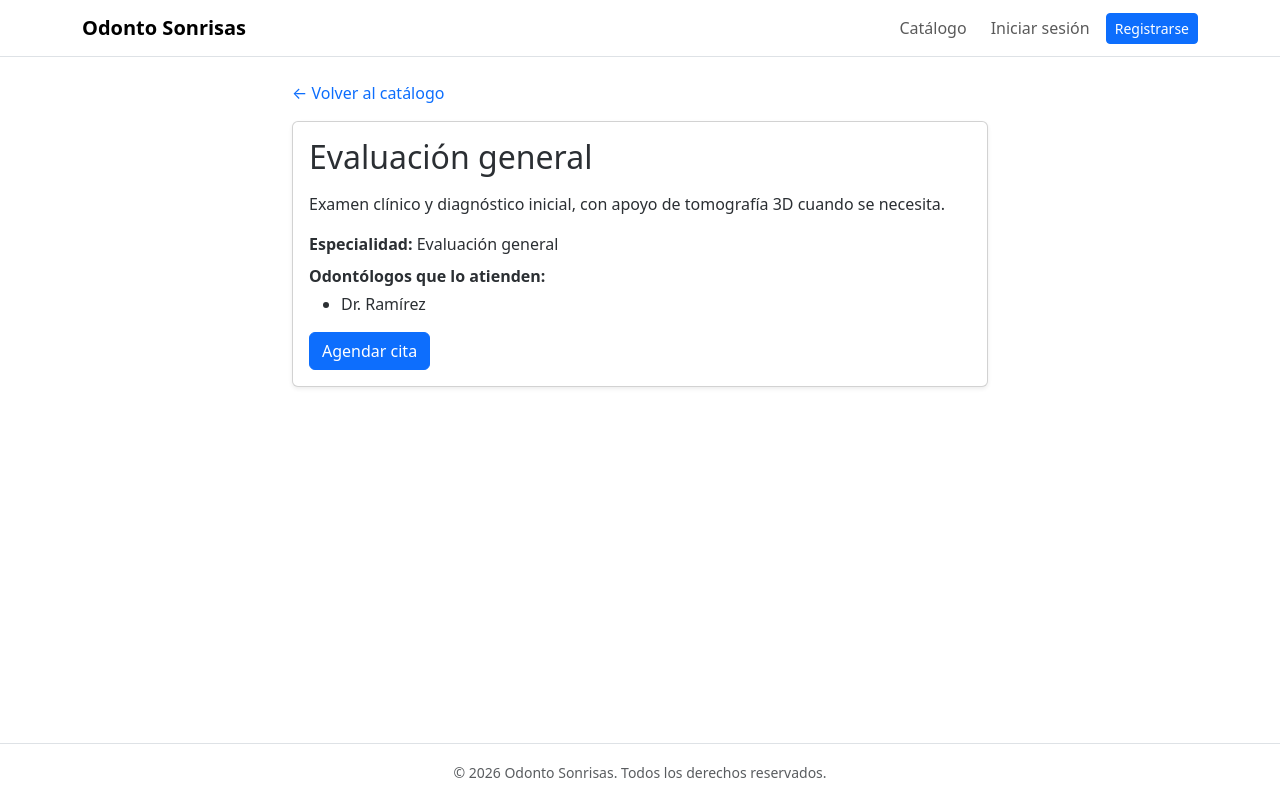
After one commit to nedarlin/Proyecto-Final, a Laravel app: page /catalogo/1 in a window 1280 px wide. The commit adds this page. Run offline with Laravel 12, Linux system fonts and the light colour scheme; data comes from the database, SQL or seed files in the repository.

Commit message:
catalogo con detalle de servicio

```diff
--- a/app/Http/Controllers/SitioControlador.php
+++ b/app/Http/Controllers/SitioControlador.php
@@ -2,6 +2,7 @@
 
 namespace App\Http\Controllers;
 
+use App\Models\OdontologoEspecialista;
 use App\Models\Servicio;
 
 class SitioControlador extends Controller
@@ -10,4 +11,21 @@ class SitioControlador extends Controller
     {
         return view('inicio', ['servicios' => Servicio::all()]);
     }
+
+    public function catalogo()
+    {
+        return view('catalogo', ['servicios' => Servicio::all()]);
+    }
+
+    public function servicio($id)
+    {
+        $servicio = Servicio::findOrFail($id);
+
+        $odontologos = OdontologoEspecialista::where('especialidad', $servicio->especialidad)->get();
+
+        return view('servicio', [
+            'servicio'    => $servicio,
+            'odontologos' => $odontologos,
+        ]);
+    }
 }
--- a/resources/views/inicio.blade.php
+++ b/resources/views/inicio.blade.php
@@ -11,6 +11,9 @@
         <div class="d-grid d-sm-flex justify-content-sm-center gap-2">
             @if (session()->has('paciente_id'))
                 <a href="{{ route('citas.agendar') }}" class="btn btn-primary px-4">Agendar cita</a>
+                <a href="#servicios" class="btn btn-outline-secondary px-4">Ver servicios</a>
+            @elseif (session()->has('odontologo_id'))
+                <a href="{{ route('agenda') }}" class="btn btn-primary px-4">Ir a mi agenda</a>
                 <a href="#servicios" class="btn btn-outline-secondary px-4">Ver servicios</a>
             @else
                 <a href="{{ route('login') }}" class="btn btn-primary px-4">Reservar cita</a>
@@ -29,6 +32,7 @@
                     <div class="servicio h-100">
                         <h5>{{ $servicio->nombre }}</h5>
                         <p>{{ $servicio->descripcion }}</p>
+                        <a href="{{ route('catalogo.servicio', $servicio->id_servicio) }}" class="small">Ver detalle</a>
                     </div>
                 </div>
             @endforeach
@@ -59,7 +63,7 @@
     </div>
 </section>
 
-@if (!session()->has('paciente_id'))
+@if (!session()->has('paciente_id') && !session()->has('odontologo_id'))
 <section class="franja text-center">
     <div class="container">
         <h3 class="fw-light mb-3">¿Listo para tu primera evaluacion?</h3>
--- a/resources/views/layouts/app.blade.php
+++ b/resources/views/layouts/app.blade.php
@@ -21,7 +21,7 @@
         <div class="collapse navbar-collapse" id="menuPrincipal">
             <ul class="navbar-nav ms-auto align-items-md-center gap-md-2">
                 <li class="nav-item">
-                    <a class="nav-link" href="{{ route('inicio') }}#servicios">Servicios</a>
+                    <a class="nav-link" href="{{ route('catalogo') }}">Catálogo</a>
                 </li>
 
                 @if (session()->has('paciente_id'))
--- /dev/null
+++ b/resources/views/servicio.blade.php
@@ -0,0 +1,28 @@
+@extends('layouts.app')
+
+@section('content')
+<div class="container py-4" style="max-width: 720px;">
+    <a href="{{ route('catalogo') }}" class="text-decoration-none">&larr; Volver al catálogo</a>
+
+    <div class="card card-body shadow-sm mt-3">
+        <h2 class="mb-3">{{ $servicio->nombre }}</h2>
+        <p>{{ $servicio->descripcion }}</p>
+
+        <p class="mb-2"><strong>Especialidad:</strong> {{ $servicio->especialidad }}</p>
+
+        <p class="mb-1"><strong>Odontólogos que lo atienden:</strong></p>
+        <ul>
+            @forelse ($odontologos as $odontologo)
+                <li>{{ $odontologo->nombres }}</li>
+            @empty
+                <li class="text-muted">Aún no hay odontólogos asignados.</li>
+            @endforelse
+        </ul>
+
+        <div>
+            <a href="{{ route('citas.agendar', ['servicio' => $servicio->id_servicio]) }}"
+               class="btn btn-primary">Agendar cita</a>
+        </div>
+    </div>
+</div>
+@endsection
--- a/routes/web.php
+++ b/routes/web.php
@@ -34,3 +34,6 @@ Route::get('/pagos', [PagoControlador::class, 'index'])->name('pagos.index');
 Route::get('/pagos/{id}', [PagoControlador::class, 'crear'])->name('pagos.crear');
 Route::post('/pagos/{id}', [PagoControlador::class, 'guardar'])->name('pagos.guardar');
 Route::get('/pagos/{id}/comprobante', [PagoControlador::class, 'comprobante'])->name('pagos.comprobante');
+
+Route::get('/catalogo', [SitioControlador::class, 'catalogo'])->name('catalogo');
+Route::get('/catalogo/{id}', [SitioControlador::class, 'servicio'])->name('catalogo.servicio');
```
Also changed, not shown: resources/views/catalogo/catalogo.blade.php (added, +27 -0 lines).
